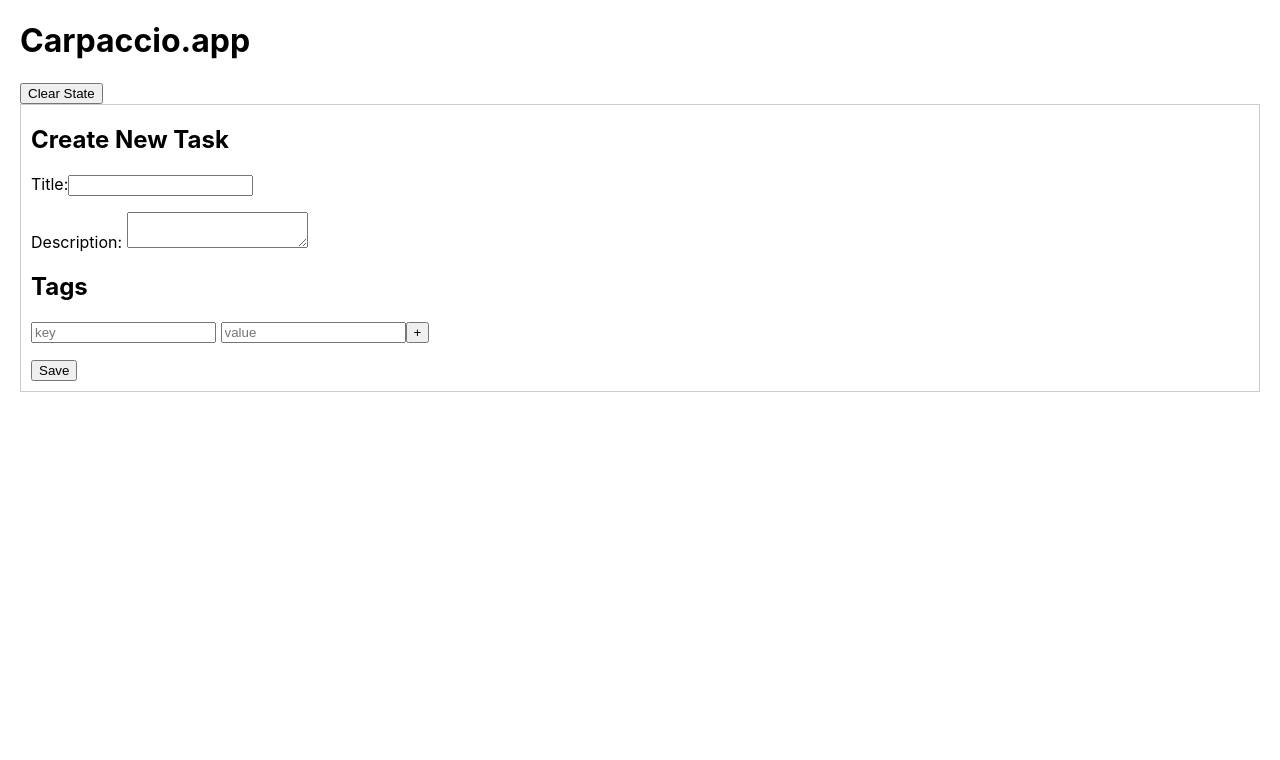
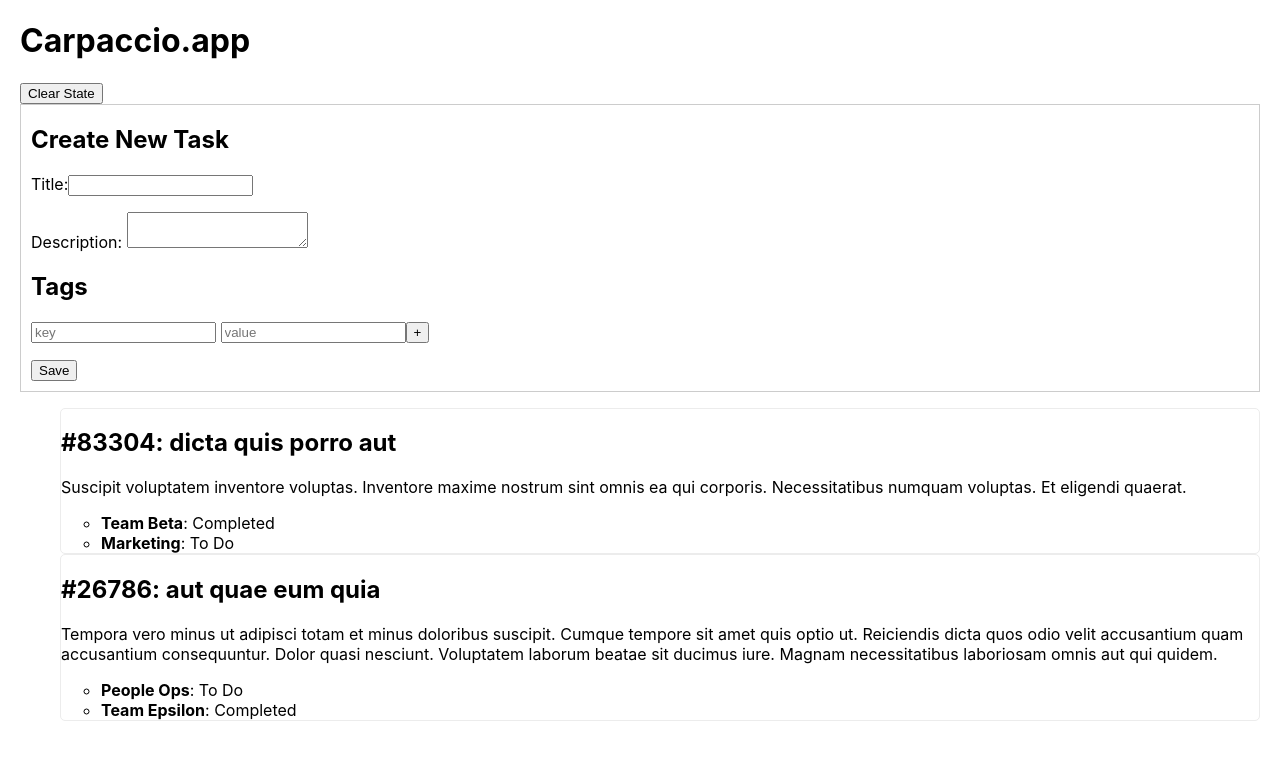
Before and after one commit to andrew8088/carpaccio, a React (Create React App) app: page / in a window 1280 px wide. Shown: the top 760 px of the page. Built offline with nearby package versions, Linux system fonts and the light colour scheme.

Commit message:
initial version of generated data

```diff
--- a/package.json
+++ b/package.json
@@ -6,10 +6,12 @@
     "@testing-library/jest-dom": "^5.11.4",
     "@testing-library/react": "^11.1.0",
     "@testing-library/user-event": "^12.1.10",
+    "@types/faker": "^5.5.7",
     "@types/jest": "^26.0.15",
     "@types/node": "^12.0.0",
     "@types/react": "^17.0.0",
     "@types/react-dom": "^17.0.0",
+    "faker": "^5.5.3",
     "react": "^17.0.2",
     "react-dom": "^17.0.2",
     "react-scripts": "4.0.3",
--- a/src/App.tsx
+++ b/src/App.tsx
@@ -2,17 +2,30 @@
 import { Task, DraftTask, TaskUtils } from "./Task";
 import NewTaskForm from "./NewTaskForm";
 import TaskList from "./TaskList";
+import { generateTasks } from "./db";
 
 const STORAGE_KEY = "my-tasks";
 
+function getInitialState(): Task[] {
+  const storage = localStorage.getItem(STORAGE_KEY);
+
+  if (storage) {
+    return JSON.parse(storage);
+  } else {
+    return generateTasks(2);
+  }
+}
+
 export default function App() {
-  const [tasks, setTasksState] = useState<Task[]>(
-    JSON.parse(localStorage.getItem(STORAGE_KEY) || "[]")
-  );
+  const [tasks, setTasksState] = useState<Task[]>(getInitialState());
 
   const setTasks = (tasks: Task[]) => {
     setTasksState(tasks);
-    localStorage.setItem(STORAGE_KEY, JSON.stringify(tasks));
+    if (tasks.length) {
+      localStorage.setItem(STORAGE_KEY, JSON.stringify(tasks));
+    } else {
+      localStorage.removeItem(STORAGE_KEY);
+    }
   };
 
   const saveNewTask = (task: DraftTask) =>
--- /dev/null
+++ b/src/db.ts
@@ -0,0 +1,47 @@
+import faker from "faker";
+import { Task, Tags } from "./Task";
+
+export function generateTasks(n: number): Task[] {
+  return Array(n).fill(0).map(generateTask);
+}
+
+export function generateTask(): Task {
+  return {
+    id: faker.datatype.number(),
+    title: faker.lorem.words(4),
+    description: faker.lorem.paragraph(),
+    tags: generateTags(),
+  };
+}
+
+const TEAMS = [
+  "Team Alpha",
+  "Team Beta",
+  "Team Gamma",
+  "Team Delta",
+  "Team Epsilon",
+  "People Ops",
+  "Marketing",
+  "Finance",
+];
+const STATES = [
+  "Inbox",
+  "To Do",
+  "In Progress",
+  "Measuring / Watching",
+  "Completed",
+];
+
+export function generateTags(): Tags {
+  const tags: Tags = {};
+
+  const team1 = TEAMS[faker.datatype.number(TEAMS.length - 1)];
+  const team2 = TEAMS[faker.datatype.number(TEAMS.length - 1)];
+  const state1 = STATES[faker.datatype.number(STATES.length - 1)];
+  const state2 = STATES[faker.datatype.number(STATES.length - 1)];
+
+  tags[team1] = state1;
+  tags[team2] = state2;
+
+  return tags;
+}
```
Also changed, not shown: 1 other file (tests, documents, lock files or other folders).
